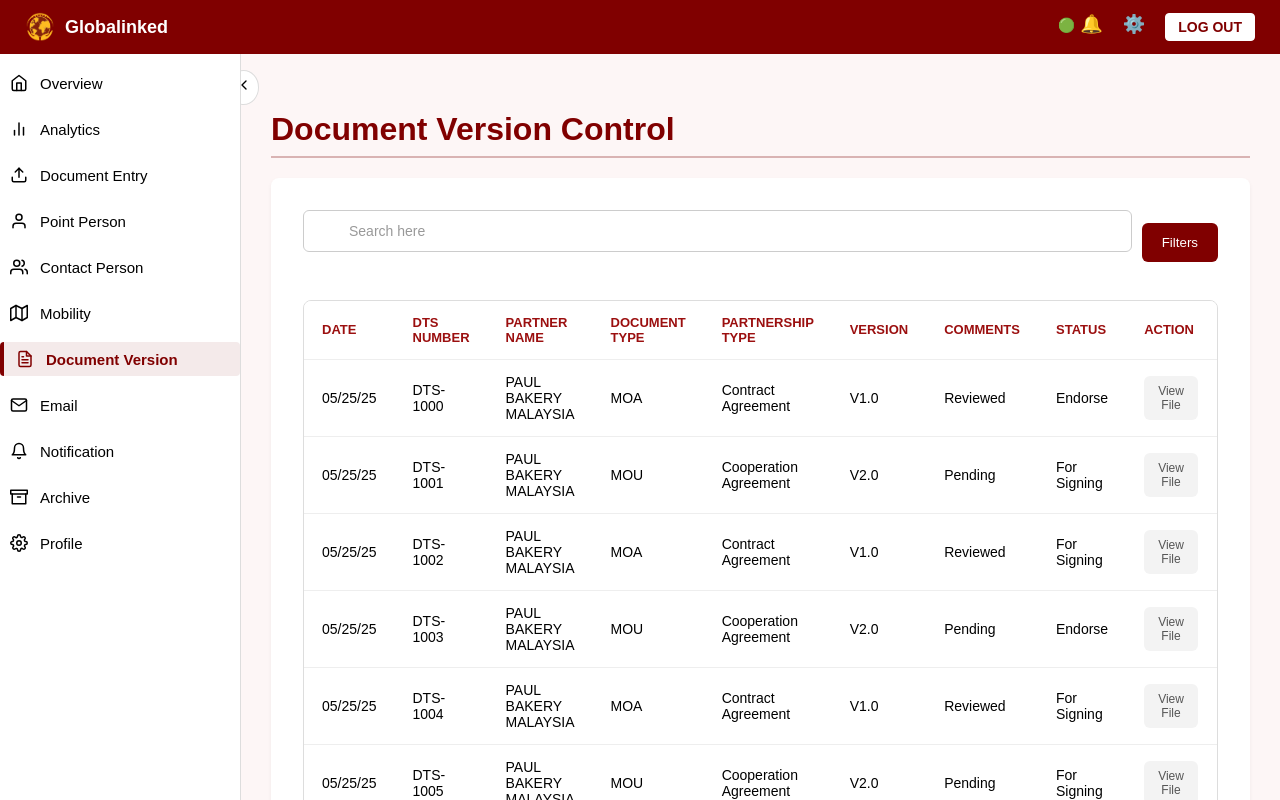
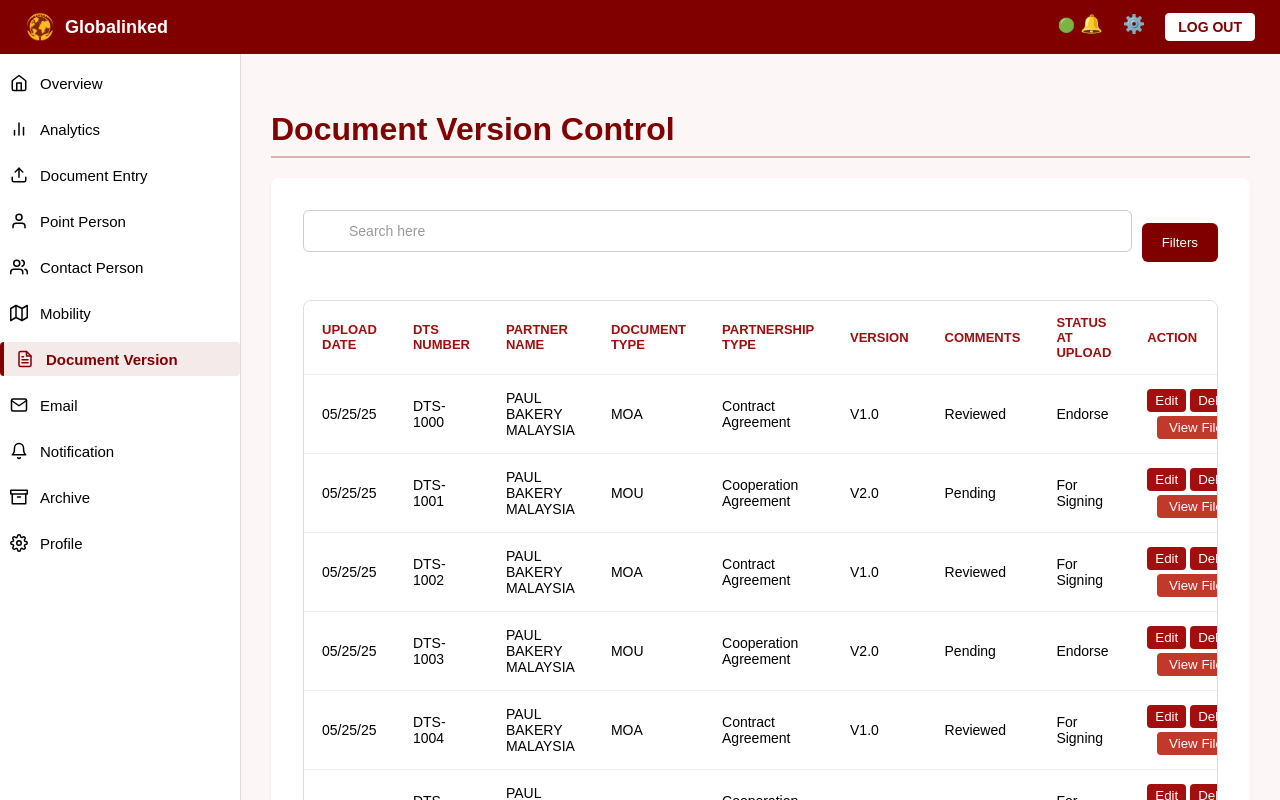
Before and after one commit to mxdtanuki/globalinked-demo, a React (Create React App) app in the folder frontend/: page /docVer in a window 1280 px wide. Built offline with nearby package versions, Linux system fonts and the light colour scheme.

Commit message:
Update in doc ver and some adjustment in notif,analytic,and archive

```diff
--- a/frontend/src/pages/analytics.jsx
+++ b/frontend/src/pages/analytics.jsx
@@ -1,7 +1,6 @@
 import React, { useState, useEffect, useRef } from "react";
 import Sidebar from "../components/sidebar";
 import TopBar from "../components/topbar";
-import { FiChevronLeft, FiChevronRight } from "react-icons/fi";
 import MOUChart from "../components/mouChart";
 import MOUTable from "../components/mouTable";
 import MOUList from "../components/mouList";
@@ -17,7 +16,6 @@ import { agreementService } from '../services/agreementService';
 const Analytics = () => {
   const [collapsed, setCollapsed] = useState(false);
   const [mobileShow, setMobileShow] = useState(false);
-  const [isDesktop, setIsDesktop] = useState(window.innerWidth >= 768);
 
   const [agreements, setAgreements] = useState([]);
   const [loading,setLoading] = useState(true);
@@ -166,16 +164,6 @@ const Analytics = () => {
   const toggleCollapse = () => setCollapsed(!collapsed);
   const toggleMobileSidebar = () => setMobileShow(!mobileShow);
 
-  useEffect(() => {
-    const handleResize = () => {
-      const isNowDesktop = window.innerWidth >= 768;
-      setIsDesktop(isNowDesktop);
-      if (isNowDesktop) setMobileShow(false);
-    };
-    window.addEventListener("resize", handleResize);
-    return () => window.removeEventListener("resize", handleResize);
-  }, []);
-
   const reportRef = useRef();
   const mouChartRef = useRef();
   const moaChartRef = useRef();
@@ -236,14 +224,6 @@ const Analytics = () => {
           className="main-content"
           onClick={() => mobileShow && setMobileShow(false)}
         >
-          {isDesktop && (
-            <div
-              className={`floating-toggle-btn ${collapsed ? "collapsed" : ""}`}
-              onClick={toggleCollapse}
-            >
-              {collapsed ? <FiChevronRight /> : <FiChevronLeft />}
-            </div>
-          )}
 
           {/* Content */}
 
--- a/frontend/src/pages/archive.jsx
+++ b/frontend/src/pages/archive.jsx
@@ -1,7 +1,6 @@
-import React, { useState, useEffect } from "react";
+import React, { useState } from "react";
 import Sidebar from "../components/sidebar";
 import TopBar from "../components/topbar";
-import { FiChevronLeft, FiChevronRight } from "react-icons/fi";
 import "./archive.css";
 
 /* Mock data */
@@ -16,7 +15,6 @@ const archiveData = Array.from({ length: 24 }, (_, i) => ({
 const Archive = () => {
   const [collapsed, setCollapsed] = useState(false);
   const [mobileShow, setMobileShow] = useState(false);
-  const [isDesktop, setIsDesktop] = useState(window.innerWidth >= 768);
   const [currentPage, setCurrentPage] = useState(1);
   const [searchTerm, setSearchTerm] = useState("");
   const [showFilters, setShowFilters] = useState(false);
@@ -27,16 +25,6 @@ const Archive = () => {
 
   const toggleCollapse = () => setCollapsed(!collapsed);
   const toggleMobileSidebar = () => setMobileShow(!mobileShow);
-
-  useEffect(() => {
-    const handleResize = () => {
-      const isNowDesktop = window.innerWidth >= 768;
-      setIsDesktop(isNowDesktop);
-      if (isNowDesktop) setMobileShow(false);
-    };
-    window.addEventListener("resize", handleResize);
-    return () => window.removeEventListener("resize", handleResize);
-  }, []);
 
   // Filtering logic
   const filteredData = archiveData.filter((item) => {
@@ -72,14 +60,7 @@ const Archive = () => {
       <div className="content-body">
         <Sidebar collapsed={collapsed} toggleCollapse={toggleCollapse} mobileShow={mobileShow} />
         <div className="main-content" onClick={() => mobileShow && setMobileShow(false)}>
-          {isDesktop && (
-            <div
-              className={`floating-toggle-btn ${collapsed ? "collapsed" : ""}`}
-              onClick={toggleCollapse}
-            >
-              {collapsed ? <FiChevronRight /> : <FiChevronLeft />}
-            </div>
-          )}
+
           <h2 className="archive-title">Archives</h2>
 
           <div className="contact-person-wrapper">
--- a/frontend/src/pages/docVer.css
+++ b/frontend/src/pages/docVer.css
@@ -120,3 +120,48 @@
   flex-wrap: wrap;
   box-shadow: 0 2px 6px rgba(128, 0, 0, 0.15);
 }
+
+
+.docu-action-buttons {
+  display: flex;
+  flex-direction: column;
+  gap: 4px;
+  align-items: center;
+}
+
+.docu-top-actions {
+  display: flex;
+  gap: 4px;
+}
+
+.docu-bottom-action {
+  display: flex;
+  justify-content: center;
+}
+
+.docu-edit-btn {
+  background-color: #a30f0f;
+  color: white;
+  border: none;
+  padding: 4px 8px;
+  border-radius: 4px;
+  cursor: pointer;
+}
+
+.docu-delete-btn {
+  background-color: #a30f0f;
+  color: white;
+  border: none;
+  padding: 4px 8px;
+  border-radius: 4px;
+  cursor: pointer;
+}
+
+.docu-view-btn {
+  background-color: #c0392b;
+  color: white;
+  border: none;
+  padding: 4px 12px;
+  border-radius: 4px;
+  cursor: pointer;
+}
--- a/frontend/src/pages/docVer.jsx
+++ b/frontend/src/pages/docVer.jsx
@@ -1,7 +1,6 @@
-import React, { useState, useEffect } from 'react';
+import React, { useState } from 'react';
 import Sidebar from '../components/sidebar';
 import TopBar from '../components/topbar';
-import { FiChevronLeft, FiChevronRight } from 'react-icons/fi';
 import './docVer.css';
 
 // Mock data
@@ -19,7 +18,6 @@ const mockDocuments = Array.from({ length: 23 }, (_, i) => ({
 const DocumentVersion = () => {
   const [collapsed, setCollapsed] = useState(false);
   const [mobileShow, setMobileShow] = useState(false);
-  const [isDesktop, setIsDesktop] = useState(window.innerWidth >= 768);
   const [currentPage, setCurrentPage] = useState(1);
 
   const [searchQuery, setSearchQuery] = useState('');
@@ -33,16 +31,6 @@ const DocumentVersion = () => {
 
   const toggleCollapse = () => setCollapsed(!collapsed);
   const toggleMobileSidebar = () => setMobileShow(!mobileShow);
-
-  useEffect(() => {
-    const handleResize = () => {
-      const isNowDesktop = window.innerWidth >= 768;
-      setIsDesktop(isNowDesktop);
-      if (isNowDesktop) setMobileShow(false);
-    };
-    window.addEventListener('resize', handleResize);
-    return () => window.removeEventListener('resize', handleResize);
-  }, []);
 
   //dynamic values for dropdown filters
   const partnershipTypes = [...new Set(mockDocuments.map(d => d.partnershipType))];
@@ -85,12 +73,6 @@ const DocumentVersion = () => {
       <div className="content-body">
         <Sidebar collapsed={collapsed} toggleCollapse={toggleCollapse} mobileShow={mobileShow} />
         <div className="main-content" onClick={() => mobileShow && setMobileShow(false)}>
-          {isDesktop && (
-            <div className={`floating-toggle-btn ${collapsed ? 'collapsed' : ''}`} onClick={toggleCollapse}>
-              {collapsed ? <FiChevronRight /> : <FiChevronLeft />}
-            </div>
-          )}
-
           <h2 className="doc-ver-title">Document Version Control</h2>
 
           <div className="contact-person-wrapper">
@@ -151,14 +133,14 @@ const DocumentVersion = () => {
               <table className="contact-person-table">
                 <thead>
                   <tr>
-                    <th>DATE</th>
+                    <th>UPlOAD DATE</th>
                     <th>DTS NUMBER</th>
                     <th>PARTNER NAME</th>
                     <th>DOCUMENT TYPE</th>
                     <th>PARTNERSHIP TYPE</th>
                     <th>VERSION</th>
                     <th>COMMENTS</th>
-                    <th>STATUS</th>
+                    <th>STATUS AT UPLOAD</th>
                     <th>ACTION</th>
                   </tr>
                 </thead>
@@ -175,7 +157,15 @@ const DocumentVersion = () => {
                         <td>{doc.comments}</td>
                         <td>{doc.status}</td>
                         <td>
-                          <button className="view-btn">View File</button>
+                          <div className="docu-action-buttons">
+                            <div className="docu-top-actions">
+                              <button className="docu-edit-btn" onClick={() => alert(`Edit ${doc.dtsNum}`)}>Edit</button>
+                              <button className="docu-delete-btn" onClick={() => alert(`Delete ${doc.dtsNum}`)}>Delete</button>
+                            </div>
+                            <div className="docu-bottom-action">
+                              <button className="docu-view-btn">View File</button>
+                            </div>
+                          </div>
                         </td>
                       </tr>
                     ))
--- a/frontend/src/pages/notification.css
+++ b/frontend/src/pages/notification.css
@@ -64,8 +64,8 @@
 
 /* Notification List */
 .notification-list {
-  list-style-type: none; /* removes the dots */
-  padding: 0;            /* reset left padding */
+  list-style-type: none;
+  padding: 0;
   margin: 0;
 }
 
@@ -87,18 +87,18 @@
   display: flex;
   align-items: center;
   gap: 10px;
-  margin-bottom: 10px; /* space between notifications */
+  margin-bottom: 10px;
 }
 
-/* Checkbox aligned like list marker */
+
 .notif-checkbox {
-  margin-top: 6px; /* lines up vertically with the card title */
+  margin-top: 6px;
   cursor: pointer;
 }
 
-/* Card takes remaining space */
+
 .notification-card {
-  flex: 1; /* so it stretches beside the checkbox */
+  flex: 1;
 }
 .notification-card.unread {
   background: #fff7f7;
--- a/frontend/src/pages/notification.jsx
+++ b/frontend/src/pages/notification.jsx
@@ -19,7 +19,8 @@ const Notification = () => {
   const [activeNotif, setActiveNotif] = useState(null);
 
   const pageSize = 8;
-  const userRole = localStorage.getItem("user_role") || "staff";
+  const storedUser = JSON.parse(localStorage.getItem("user"));
+  const userRole = storedUser?.user_role || "staff";
 
   const toggleCollapse = () => setCollapsed(!collapsed);
   const toggleMobileSidebar = () => setMobileShow(!mobileShow);
```
